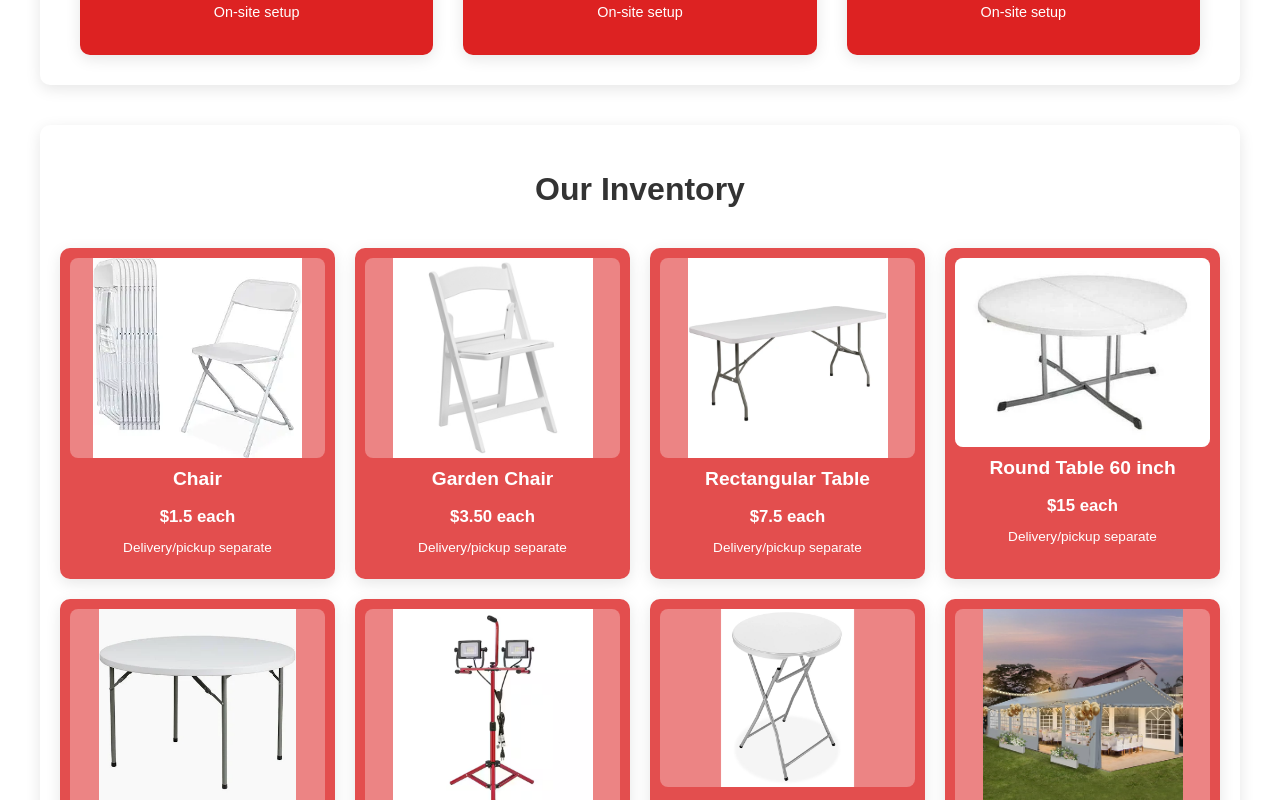
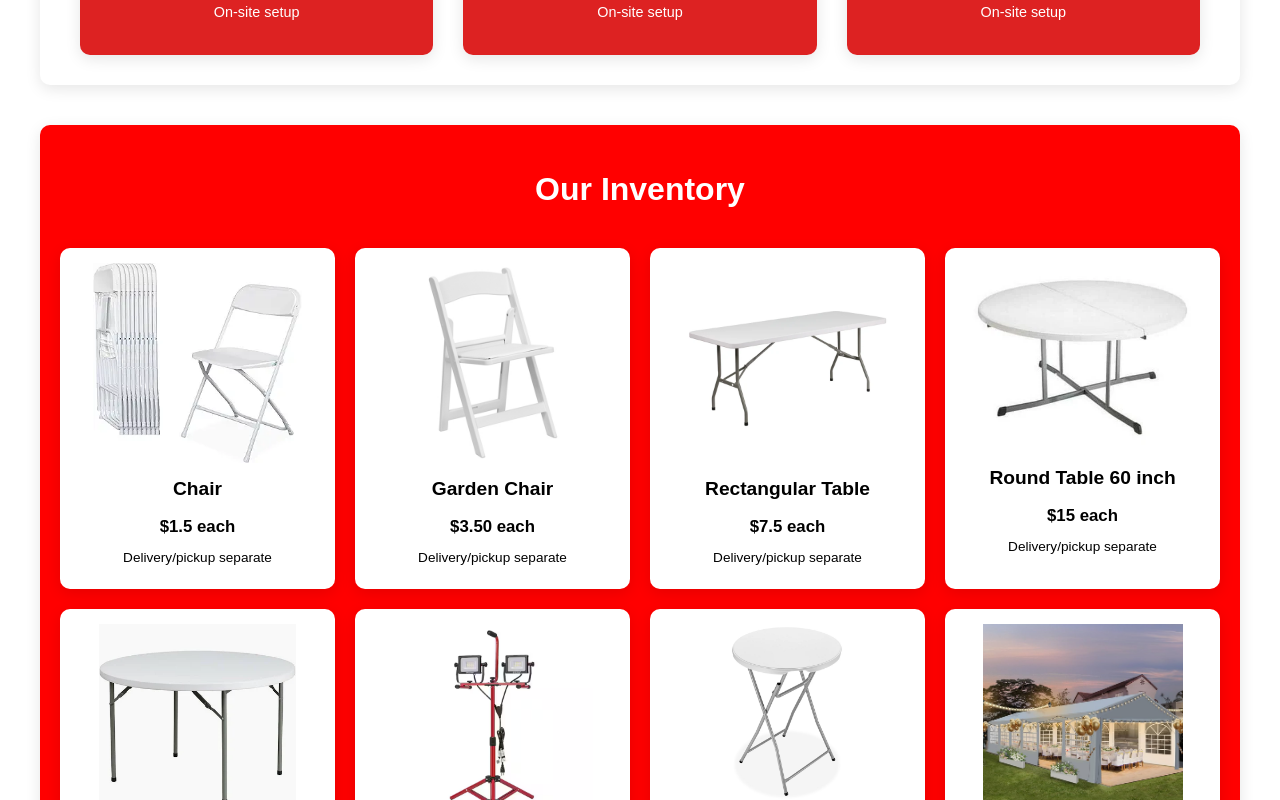
Before and after one commit to BhaskarTheCoder/hare-rama-events, a React (Create React App) app: page / in a window 1280 px wide. Shown: the part 2060-2860 px from the top of the page. Built offline with nearby package versions, Linux system fonts and the light colour scheme.

Commit message:
Fix contrast color issuses

```diff
--- a/src/styles/Home.css
+++ b/src/styles/Home.css
@@ -253,18 +253,19 @@ section {
 
 /* Inventory Section */
 .inventory-section {
-  background-color: #ffffff;
   border-radius: 10px;
   box-shadow: 0 4px 15px rgba(0, 0, 0, 0.1);
   margin-bottom: 40px;
   padding: 20px 0;
+  background-color: red;;
 }
 
 .inventory-section h2 {
   font-size: 2rem;
-  color: #333;
+  color: var(--secondary-color);
   margin-bottom: 40px;
   text-align: center;
+
 }
 
 /* Grid layout */
@@ -281,7 +282,7 @@ section {
   overflow: hidden;
   box-shadow: 0 4px 15px rgba(0, 0, 0, 0.1);
   transition: transform 0.3s ease;
-  background-color: rgba(221, 34, 34, 0.8); /* semi-transparent red */
+  background-color: white; /* semi-transparent red */
   display: flex;
   flex-direction: column;
   align-items: center;
@@ -300,7 +301,8 @@ section {
   object-fit: contain; /* display full image without cropping */
   border-radius: 8px;
   margin-bottom: 10px;
-  background-color: rgba(255, 255, 255, 0.3); /* subtle highlight behind image */
+  padding: 5px;
+  background-color: rgba(255, 255, 255, 1); /* subtle highlight behind image */
   flex-shrink: 0;
 }
 
@@ -311,7 +313,7 @@ section {
 }
 
 .inventory-info h3 {
-  color: #fff;
+  color: black;
   font-size: 1.2rem;
   margin-top: 0;
   margin-bottom: 8px;
@@ -320,13 +322,13 @@ section {
 .inventory-price {
   font-size: 1.05rem;
   font-weight: bold;
-  color: #fff;
+  color: black;
   margin-bottom: 5px;
 }
 
 .inventory-delivery {
   font-size: 0.85rem;
-  color: #fff;
+  color: black;
 }
 
 /* Responsive adjustments */
```
